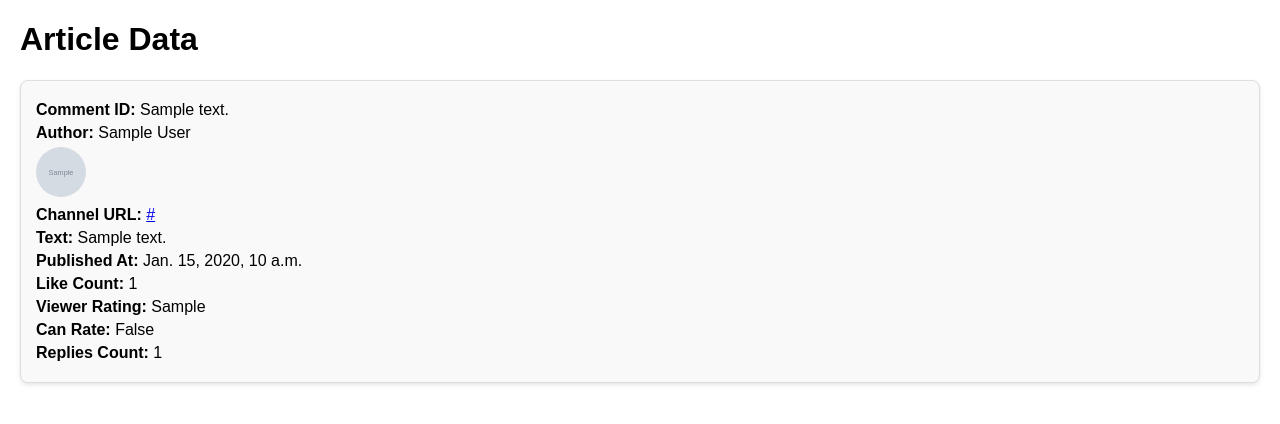
After one commit to sretepsemaj/ViewTube, a Django app: page /creator/data/ in a window 1280 px wide. The commit adds this page. Shown: the top 424 px of the page. Run offline with Django 5.2, Linux system fonts and the light colour scheme; tables that the repository leaves empty hold one stand-in row (values such as "Sample post"); grey boxes marked "Sample" are stand-in pictures.

Commit message:
added ArticleCom rendering it to populate and data pages

```diff
--- /dev/null
+++ b/creator/models.py
@@ -0,0 +1,16 @@
+from django.db import models
+
+class ArticleCom(models.Model):
+    comment_id = models.CharField(max_length=255, unique=True)
+    author = models.CharField(max_length=255)
+    profile_image = models.URLField(max_length=500)
+    channel_url = models.URLField(max_length=500)
+    text_display = models.TextField()
+    published_at = models.DateTimeField()
+    like_count = models.IntegerField()
+    viewer_rating = models.CharField(max_length=50, blank=True, null=True)
+    can_rate = models.BooleanField()
+    replies_count = models.IntegerField()
+
+    def __str__(self):
+        return f"Comment by {self.author} on {self.published_at}"
--- /dev/null
+++ b/creator/templates/creator/data.html
@@ -0,0 +1,47 @@
+<!DOCTYPE html>
+<html lang="en">
+<head>
+    <meta charset="UTF-8">
+    <title>Article Data</title>
+    <style>
+        body {
+            font-family: Arial, sans-serif;
+            margin: 20px;
+        }
+        .article-box {
+            margin-top: 15px;
+            padding: 15px;
+            border: 1px solid #ddd;
+            border-radius: 8px;
+            background-color: #f9f9f9;
+            box-shadow: 0px 2px 4px rgba(0, 0, 0, 0.1);
+        }
+        .article-details p {
+            margin: 5px 0;
+        }
+    </style>
+</head>
+<body>
+    <h1>Article Data</h1>
+    {% if articles %}
+        {% for article in articles %}
+        <div class="article-box">
+            <div class="article-details">
+                <p><strong>Comment ID:</strong> {{ article.comment_id }}</p>
+                <p><strong>Author:</strong> {{ article.author }}</p>
+                <p><img src="{{ article.profile_image }}" alt="Profile Image" style="width: 50px; height: 50px; border-radius: 50%;"></p>
+                <p><strong>Channel URL:</strong> <a href="{{ article.channel_url }}" target="_blank">{{ article.channel_url }}</a></p>
+                <p><strong>Text:</strong> {{ article.text_display }}</p>
+                <p><strong>Published At:</strong> {{ article.published_at }}</p>
+                <p><strong>Like Count:</strong> {{ article.like_count }}</p>
+                <p><strong>Viewer Rating:</strong> {{ article.viewer_rating }}</p>
+                <p><strong>Can Rate:</strong> {{ article.can_rate }}</p>
+                <p><strong>Replies Count:</strong> {{ article.replies_count }}</p>
+            </div>
+        </div>
+        {% endfor %}
+    {% else %}
+        <p>No articles found.</p>
+    {% endif %}
+</body>
+</html>
--- a/creator/urls.py
+++ b/creator/urls.py
@@ -5,4 +5,6 @@ urlpatterns = [
     path('', views.creator_view, name='creator_home'),  # Name your path to use in templates
     path('tubeapi/', views.youtube_api_call, name='tubeapi'),
     path('comments/', views.youtube_comments_call, name='comments'),
+    path('populate/', views.populate_comments, name='populate_comments'),
+    path('data/', views.render_article_data, name='article_data'),
 ]
--- a/creator/views.py
+++ b/creator/views.py
@@ -1,7 +1,8 @@
-from django.shortcuts import render
+from django.shortcuts import render, redirect
 from django.http import JsonResponse
 from googleapiclient.discovery import build
 import os
+from .models import ArticleCom
 
 def creator_view(request):
     return render(request, 'creator/creathome.html')  # Use the app-specific path
@@ -25,7 +26,7 @@ def youtube_api_call(request):
     return render(request, 'creator/tubeapi.html', {'response': response})
 
 def youtube_comments_call(request):
-    comments = None
+    comments = []
     if request.method == 'POST':
         video_id = request.POST.get('video_id')
 
@@ -39,6 +40,59 @@ def youtube_comments_call(request):
                 maxResults=10  # Adjust the number of comments as needed
             )
             response = api_request.execute()
-            comments = response['items']
+
+            for item in response.get('items', []):
+                comment_data = item['snippet']['topLevelComment']['snippet']
+                comment = {
+                    'comment_id': item['id'],
+                    'author': comment_data.get('authorDisplayName', ''),
+                    'profile_image': comment_data.get('authorProfileImageUrl', ''),
+                    'channel_url': comment_data.get('authorChannelUrl', ''),
+                    'text_display': comment_data.get('textDisplay', ''),
+                    'published_at': comment_data.get('publishedAt', ''),
+                    'like_count': comment_data.get('likeCount', 0),
+                    'viewer_rating': comment_data.get('viewerRating', 'none'),
+                    'can_rate': comment_data.get('canRate', False),
+                    'replies_count': item.get('snippet', {}).get('totalReplyCount', 0)
+                }
+                comments.append(comment)
+
+            # Save comments to session for further processing
+            request.session['comments'] = comments
 
     return render(request, 'creator/comments.html', {'comments': comments})
+
+def populate_comments(request):
+    if request.method == 'POST' and request.session.get('comments'):
+        comments_data = request.session['comments']
+        for comment in comments_data:
+            try:
+                # Log each comment being saved for debugging
+                print(f"Saving comment: {comment['comment_id']} by {comment['author']}")
+                ArticleCom.objects.create(
+                    comment_id=comment['comment_id'],
+                    author=comment['author'],
+                    profile_image=comment['profile_image'],
+                    channel_url=comment['channel_url'],
+                    text_display=comment['text_display'],
+                    published_at=comment['published_at'],
+                    like_count=comment['like_count'],
+                    viewer_rating=comment.get('viewer_rating', 'none'),
+                    can_rate=comment['can_rate'],
+                    replies_count=comment.get('replies_count', 0)
+                )
+            except Exception as e:
+                print(f"Error saving comment {comment['comment_id']}: {e}")
+
+        # Retrieve all saved comments to display on the page
+        saved_comments = ArticleCom.objects.all()
+        return render(request, 'creator/populate.html', {'saved_comments': saved_comments})
+
+    return render(request, 'creator/populate.html', {'saved_comments': []})
+
+def render_article_data(request):
+    # Retrieve all ArticleCom entries from the database
+    articles = ArticleCom.objects.all()
+
+    # Render the data in the 'data.html' template
+    return render(request, 'creator/data.html', {'articles': articles})
```
Also changed, not shown: creator/templates/creator/comments.html (+70 -18 lines), creator/templates/creator/populate.html (added, +57 -0 lines), creator/migrations/0001_initial.py (added), creator/migrations/__init__.py (added).
